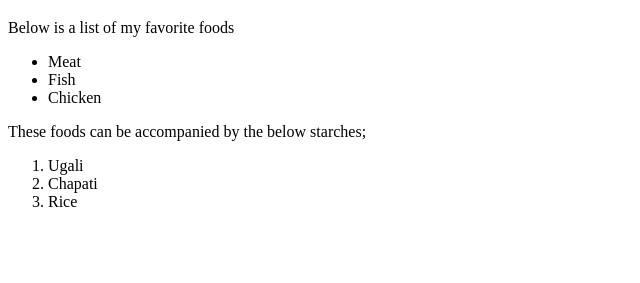
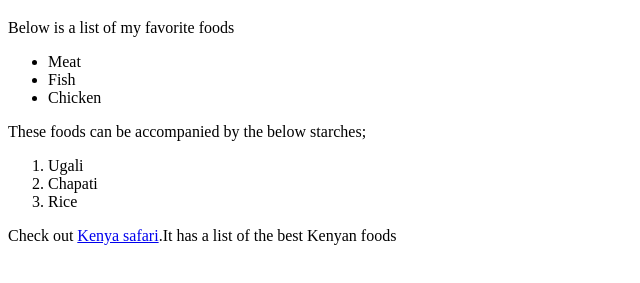
Before and after one commit to fchirchir/my-first-website, a plain HTML site: page my-favorite-things.html in a window 1280 px wide. Shown: the part 61-344 px from the top of the page, without its empty margins (0-640 px from the left). Drawn offline with Linux system fonts and the light colour scheme.

Commit message:
Add website link using anchor tag

```diff
--- a/my-favorite-things.html
+++ b/my-favorite-things.html
@@ -20,6 +20,7 @@
       <li>Chapati</li>
       <li>Rice</li>
     </ol>
+    <p>Check out <a href="http://www.kenyasafari.com/">Kenya safari</a>.It has a list of the best Kenyan foods</P>
 
   </body>
 </html>
```
